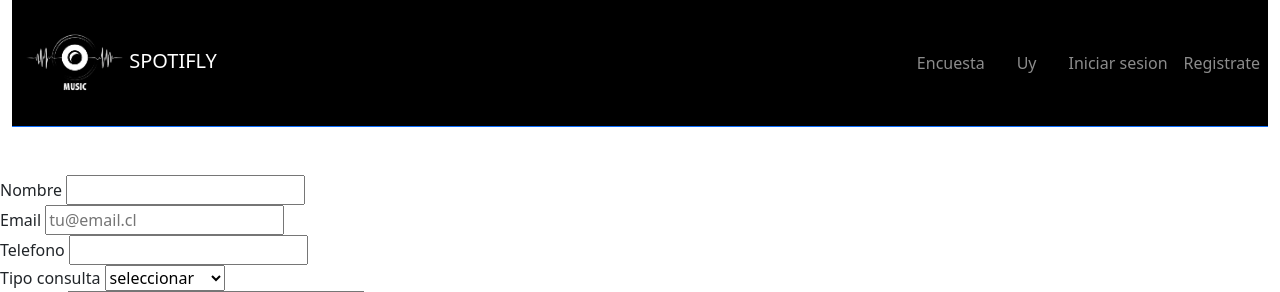
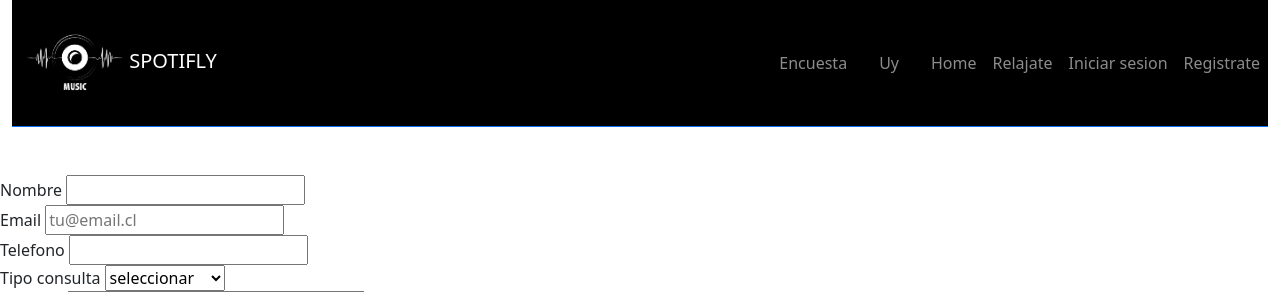
Before and after one commit to Camycog/Proyectofinal, a Django app: page /signin/ in a window 1280 px wide. Shown: the top 292 px of the page. Run offline with Django 4.2, Linux system fonts and the light colour scheme; some libraries are stand-ins or nearby versions.

Commit message:
cambios ya falta poquito yeiiiiiiiiiiiiiiiiiiiii <3

```diff
--- a/Musica/templates/app/base.html
+++ b/Musica/templates/app/base.html
@@ -50,6 +50,11 @@
                 <a class="nav-link text-nowrap" href="{% url 'logout' %}">Cerrar sesion</a>
               </li>
               {% else %}
+              <li>
+                <a class="nav-link text-nowrap" href="{% url 'home' %}">Home</a>
+              </li>
+              <a class="nav-link text-nowrap" href="{% url 'relajate' %}">Relajate</a>
+              </li>
                 <a class="nav-link text-nowrap" href="{% url 'login' %}">Iniciar sesion</a>
               <li>
                 <a class="nav-link text-nowrap" href="{% url 'registro' %}">Registrate</a>
```
